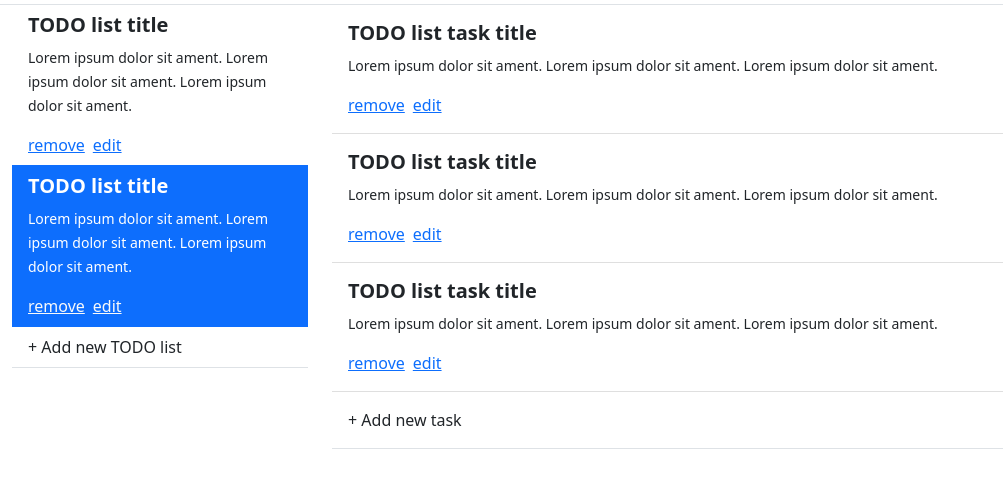
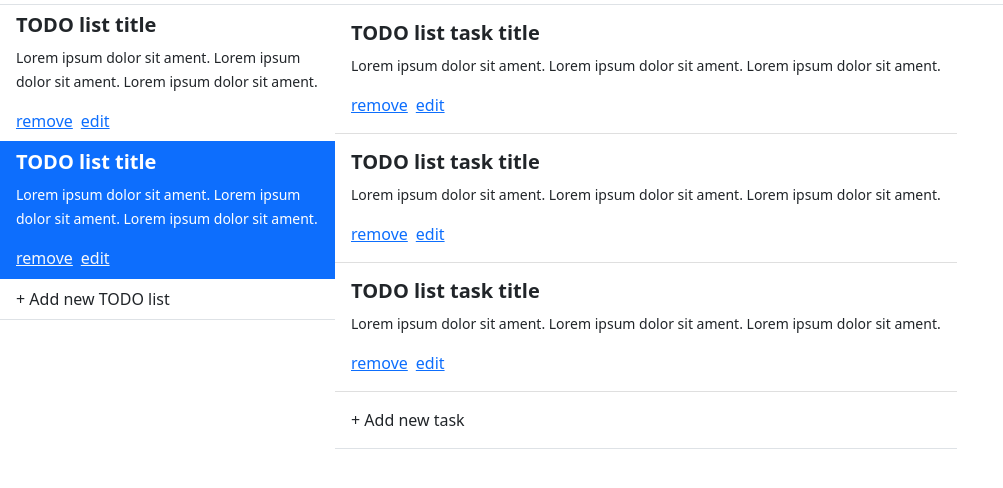
Before and after one commit to dennisshevtsov/bootstrap-todo-sample, a website: page index.html in a window 1280 px wide. Shown: the part 60-548 px from the top of the page, without its empty margins (0-1003 px from the left). Drawn offline with nearby package versions, Linux system fonts and the light colour scheme.

Commit message:
new loyout

```diff
--- a/index.html
+++ b/index.html
@@ -23,9 +23,8 @@
         <h5 class="col-md-9"><strong class="p-3">TODO list title</strong></h5>
       </div>
   </header>
-  <div class="container-fluid">
-    <div class="row">
-      <div class="col-md-3">
+  <main class="d-flex">
+    <div style="width: 335px">
       <div class="list-group list-group-flush border-bottom">
         <div class="list-group-item list-group-item-action">
           <h5><strong>TODO list title</strong></h5>
@@ -48,7 +47,7 @@
         </a>
       </div>
     </div>
-      <div class="col-md-9">
+    <div>
       <div class="list-group list-group-flush border-bottom">
         <div class="list-group-item list-group-item-action py-3">
           <h5><strong class="mb-1">TODO list task title</strong></h5>
@@ -79,8 +78,7 @@
         </a>
       </div>
     </div>
-    </div>
-  </div>
+  </main>
   <script src="node_modules/bootstrap/dist/js/bootstrap.bundle.min.js"></script>
 </body>
 </html>
```
Lines whose indentation alone changed are shown as unchanged.
